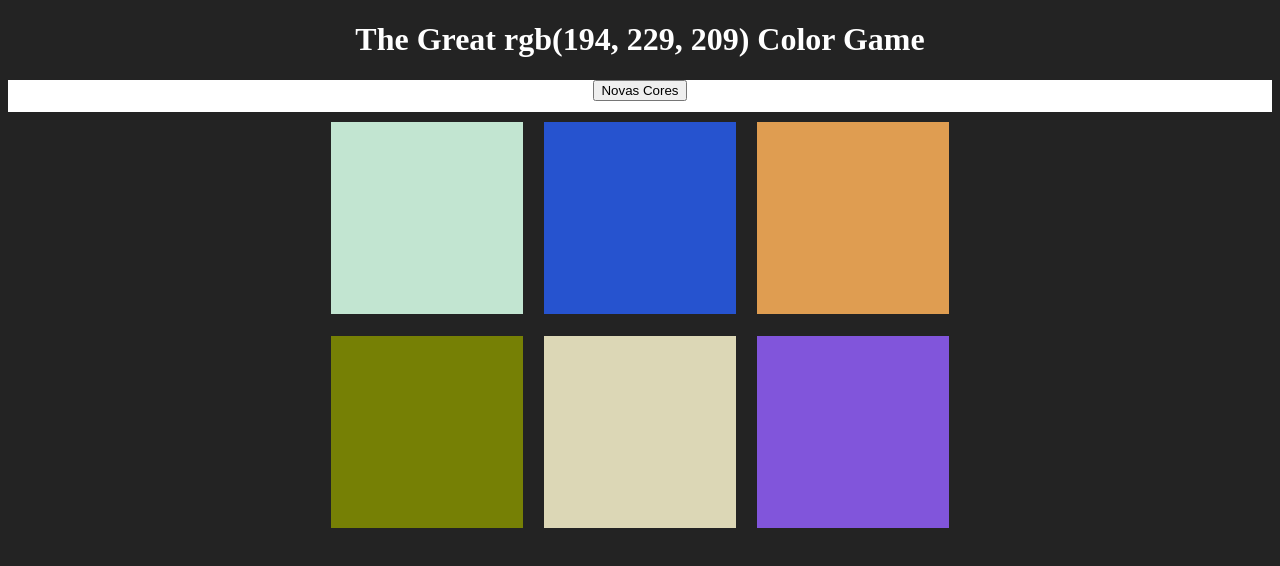
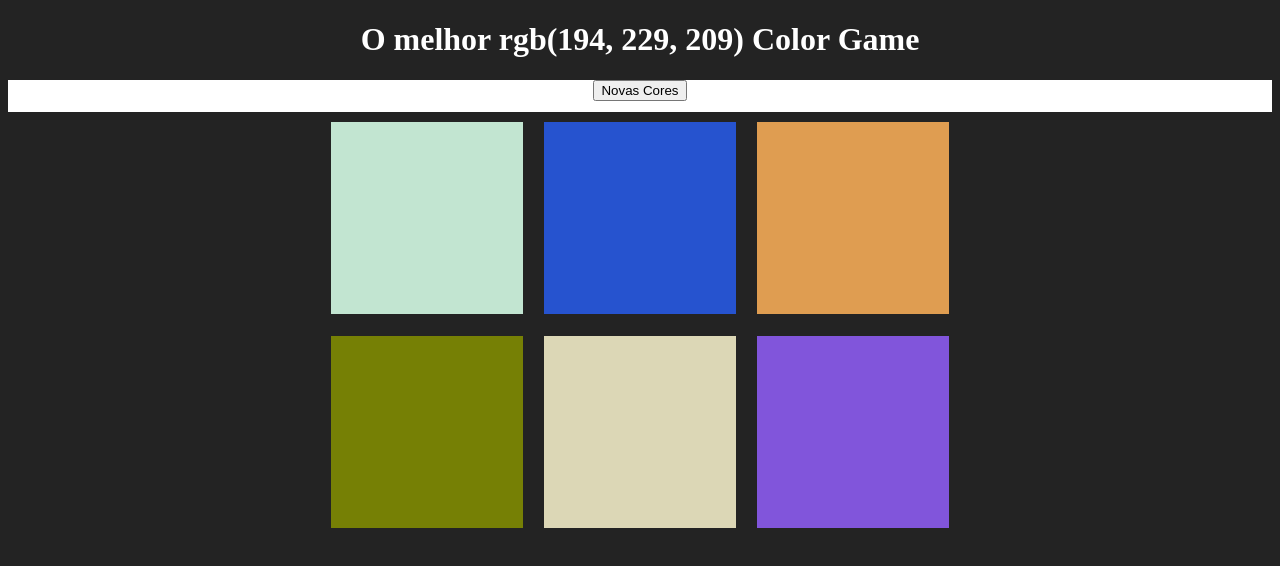
Before and after one commit to carlosemartins97/color-game, a plain HTML site: page index.html in a window 1280 px wide. Drawn offline with Linux system fonts and the light colour scheme.

Commit message:
Mudando o nome do h1

```diff
--- a/index.html
+++ b/index.html
@@ -7,7 +7,7 @@
     <link rel="stylesheet" href="main.css">
 </head>
 <body>
-    <h1>The Great <span id="corDisplay">RGB</span> Color Game</h1>
+    <h1>O melhor <span id="corDisplay">RGB</span> Color Game</h1>
 
     <div id="stripe">
         <button id="reset">Novas Cores</button>
```
